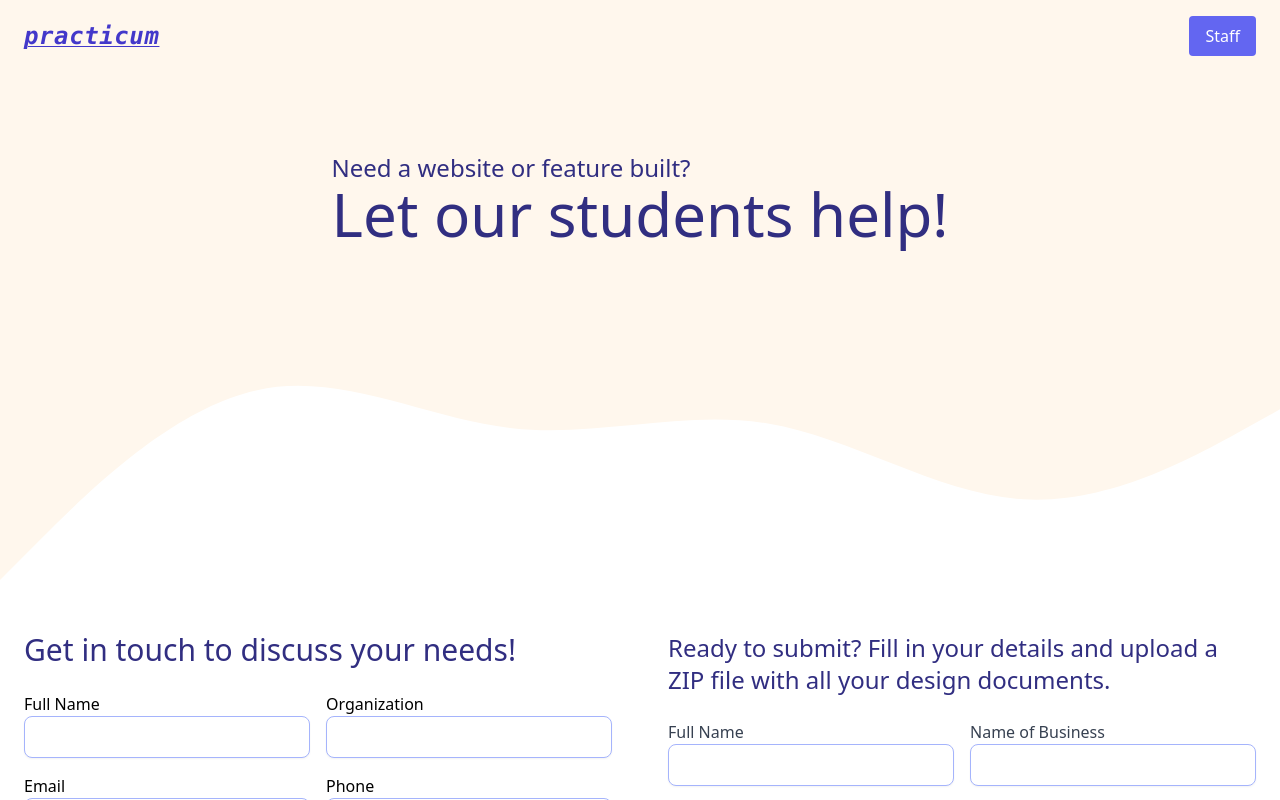
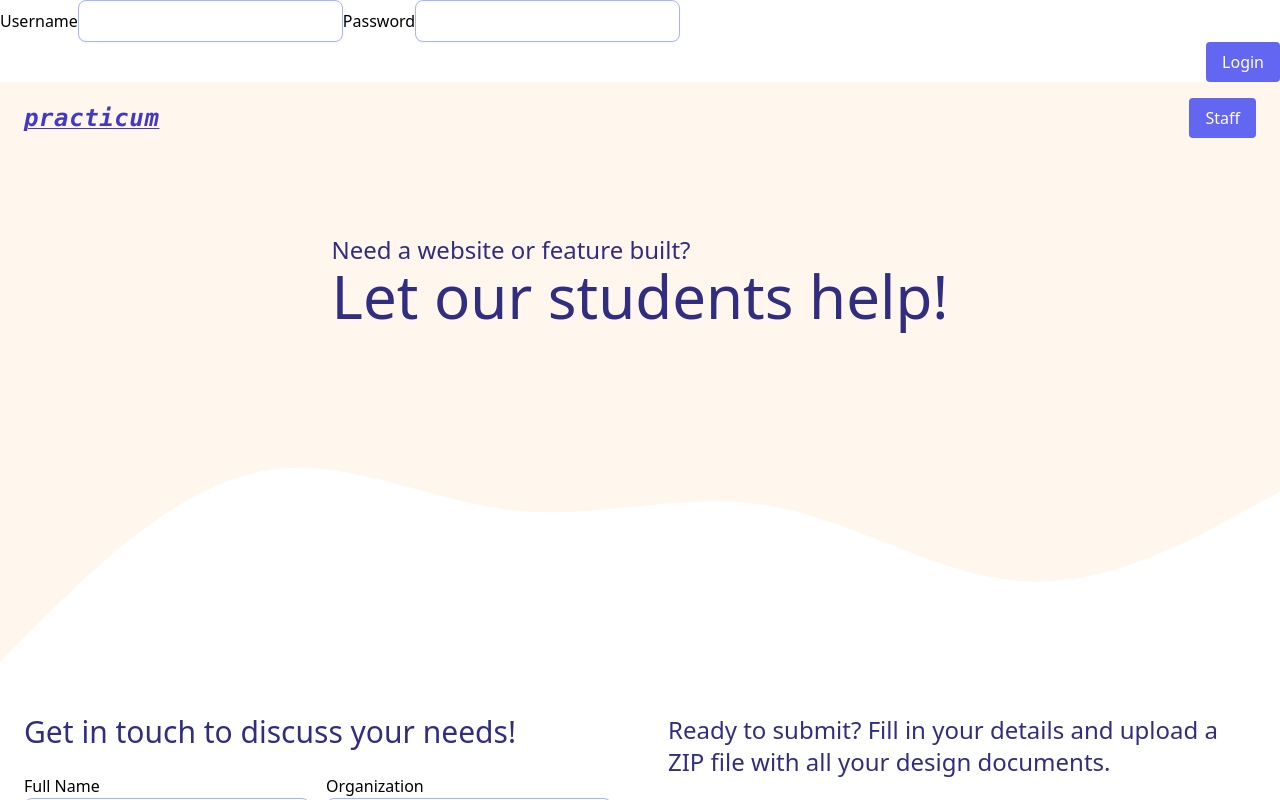
Before and after one commit to sarahkuny/joy-practicum, a React (Create React App) app in the folder client/: page / in a window 1280 px wide. Shown: the top 800 px of the page. Built offline with nearby package versions, Linux system fonts and the light colour scheme; no server answers.

Commit message:
add login component

```diff
--- a/client/src/App.js
+++ b/client/src/App.js
@@ -5,6 +5,8 @@ import ContactForm from "./components/ContactForm";
 import Header from "./components/Header";
 import StaffView from "./components/StaffView";
 import Hero from "./components/Hero";
+
+import Login from "./components/Login";
 
 function App() {
 	const [projects, setProjects] = useState([]);
@@ -44,6 +46,8 @@ function App() {
 
 	return (
 		<div className="App ">
+			<Login />
+
 			<Header
 				showStaffView={showStaffView}
 				setShowStaffView={setShowStaffView}
--- /dev/null
+++ b/client/src/components/Login.js
@@ -0,0 +1,63 @@
+import React, {useState} from "react";
+import axios from "axios";
+
+export default function Login(){
+    const [loginInfo, setLoginInfo] = useState({
+		username: "",
+		password: "",
+
+	});
+
+    const login = async (e) => {
+        e.preventDefault();
+        try {
+            const { data } = await axios("/api/users/login", {
+                method: "POST",
+                data: loginInfo
+            });
+            localStorage.setItem("token", data);
+            console.log(data)
+        } catch (err){
+            console.log(err)
+        }
+    }
+
+    const handleInputChange = (event) => {
+		const name = event.target.name;
+		const value = event.target.value;
+		setLoginInfo({ ...loginInfo, [name]: value });
+	};
+    return(
+        <>
+        <form onSubmit={login}>
+            <label htmlFor="username">Username</label>
+            <input
+                onChange={(event) => handleInputChange(event)}
+                type="text"
+                id="username"
+                name="username"
+                value={loginInfo.username}
+                className=" rounded-lg appearance-none border border-indigo-300 py-2 px-4  shadow-sm text-base focus:outline-none focus:ring-1 focus:ring-purple-600 focus:border-transparent"
+                required
+            />
+            <label htmlFor="password">Password</label>
+            <input
+                onChange={(event) => handleInputChange(event)}
+                type="password"
+                id="password"
+                name="password"
+                value={loginInfo.password}
+                className=" rounded-lg appearance-none border border-indigo-300 py-2 px-4  shadow-sm text-base focus:outline-none focus:ring-1 focus:ring-purple-600 focus:border-transparent"
+                required
+            />
+            <button
+						type="submit"
+						className="bg-indigo-500 hover:bg-indigo-700 focus:ring focus:ring-indigo-300 ring-offset-2 text-white py-2 px-4 rounded block ml-auto"
+					>
+						Login
+					</button>
+
+        </form>
+        </>
+    )
+}
--- a/package.json
+++ b/package.json
@@ -7,6 +7,7 @@
 		"migrate": "node model/database.js"
 	},
 	"dependencies": {
+		"axios": "^0.27.2",
 		"bcrypt": "^5.0.1",
 		"cookie-parser": "~1.4.4",
 		"cors": "^2.8.5",
```
Also changed, not shown: 2 other files (tests, documents, lock files or other folders).
